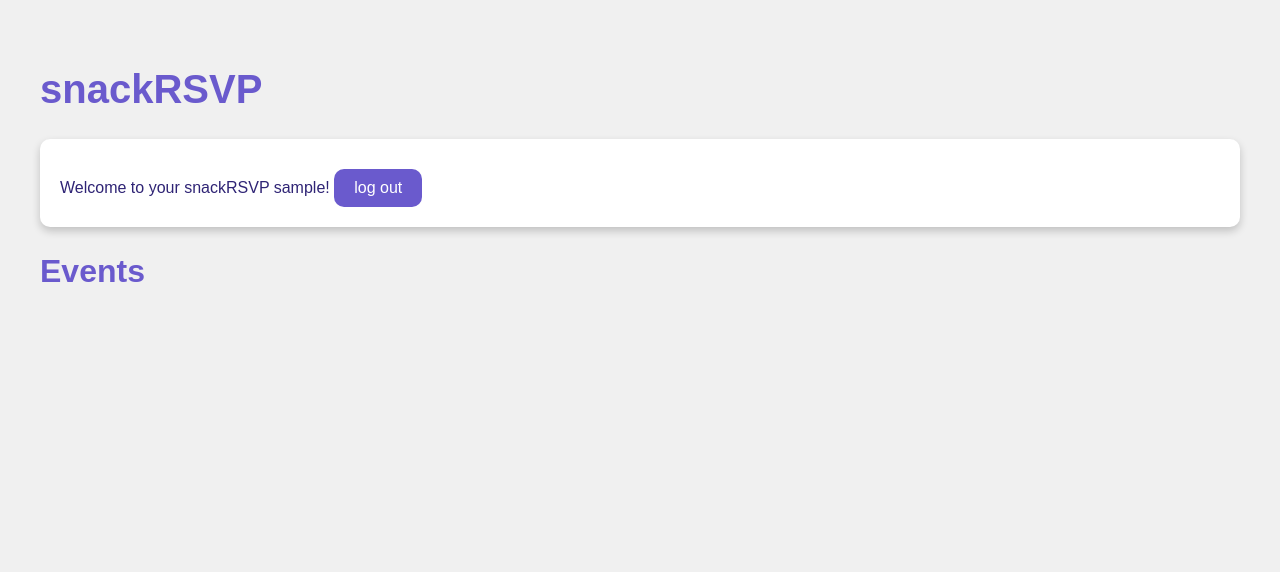
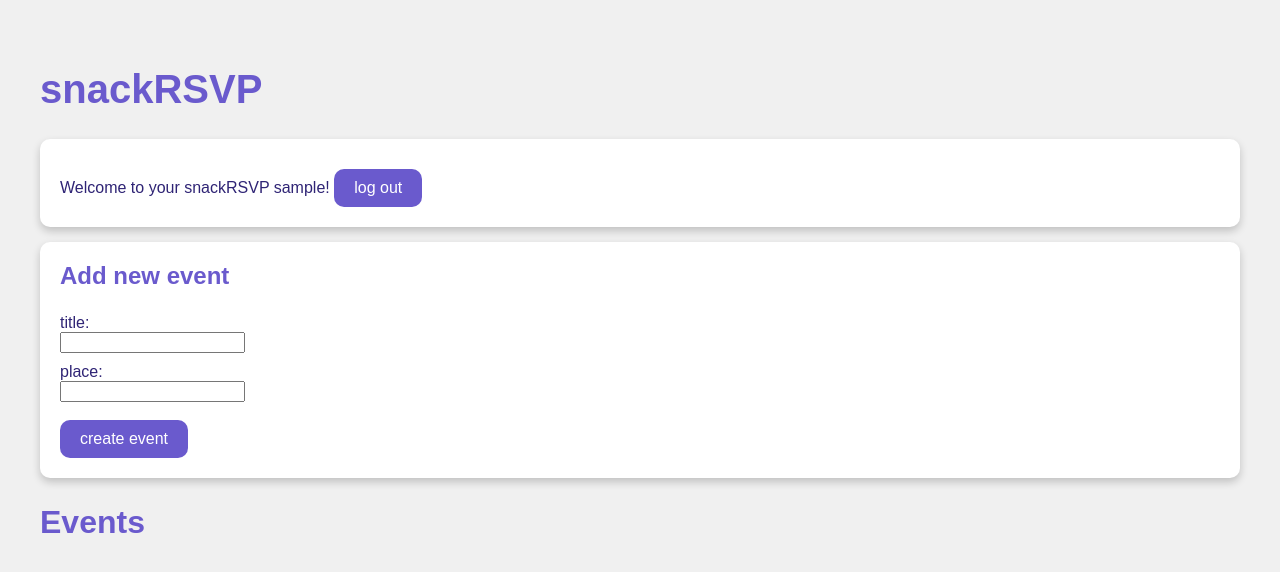
Before and after one commit to reettap/snackRSVP, a Flask app: page / in a window 1280 px wide. Shown: the top 572 px of the page. Run offline with Flask 3, Linux system fonts and the light colour scheme; the visitor is signed in with stand-in values (Sample User, id 1); data that the repository does not hold is empty.

Commit message:
add new events

```diff
--- a/app.py
+++ b/app.py
@@ -4,6 +4,7 @@ from flask import render_template, request, redirect, flash, session
 
 import db
 import users
+import events
 import config
 
 app = Flask(__name__)
@@ -13,6 +14,20 @@ app.secret_key = config.secret_key
 def index():
     events = db.query("SELECT * FROM events")
     return render_template("index.html", events=events)
+
+@app.route("/new_event", methods=["POST"])
+def new_event():
+    title = request.form["title"]
+    place = request.form["place"]
+    user_id = session["user_id"]
+
+    event_id = events.add_event(title, place, user_id)
+    return redirect("/event/" + str(event_id))
+
+@app.route("/event/<int:event_id>")
+def event(event_id):
+    event = events.get_event(event_id)
+    return "there is an event"
 
 @app.route("/register")
 def register():
@@ -34,7 +49,7 @@ def create_user():
         session["username"] = username
         return redirect("/")
     except sqlite3.IntegrityError:
-        flash("VIRHE: tunnus on jo varattu")
+        flash("error: the username is already reserved")
         return redirect("/register")
 
     return redirect("/")
--- a/init.sql
+++ /dev/null
@@ -1,2 +0,0 @@
-INSERT INTO events (title, place) VALUES ('Picnic to celebrate february the 7th', 'esplanadi park');
-INSERT INTO events (title, place) VALUES ('Another picnic to celebrate february the 8th', 'esplanadi park');
--- a/schema.sql
+++ b/schema.sql
@@ -1,7 +1,8 @@
 CREATE TABLE events (
     id INTEGER PRIMARY KEY,
     title TEXT,
-    place TEXT
+    place TEXT,
+    user_id INTEGER REFERENCES users
 );
 
 CREATE TABLE users (
--- a/templates/index.html
+++ b/templates/index.html
@@ -20,6 +20,21 @@
     <a href="login" class="button">log in</a>
     {% endif %}
   </div>
+  {% if session.username %}
+  <form action="/new_event" method="post" class="card">
+    <h3>Add new event</h2>
+      <p>
+        title: <br />
+        <input type="text" name="title" />
+      </p>
+      <p>
+        place: <br />
+        <input type="text" name="place" />
+      </p>
+      <br />
+      <input type="submit" value="create event" class="button" />
+  </form>
+  {% endif %}
 <h2>Events</h2>
 {% for event in events %}
 <div class="card">
```
Also changed, not shown: events.py (added, +11 -0 lines), README.md.
